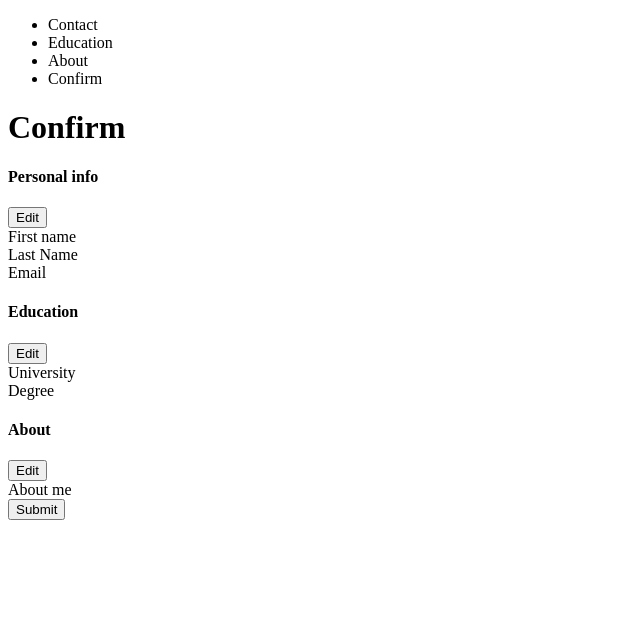
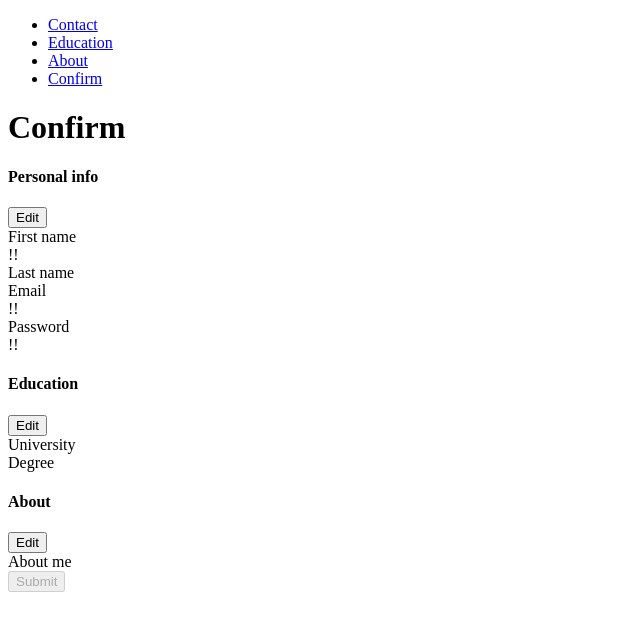
Before and after one commit to Alexandre-st/Functional-Projects, a React (Vite) app in the folder 08-MultiStepForm/multi-step-form/: page /confirm in a window 1280 px wide. Shown: the top 630 px of the page, without its empty margins (0-640 px from the left). Built offline with nearby package versions, Linux system fonts and the light colour scheme.

Commit message:
Add the end of the project

```diff
--- a/08-MultiStepForm/multi-step-form/src/App.jsx
+++ b/08-MultiStepForm/multi-step-form/src/App.jsx
@@ -1,22 +1,30 @@
+import { useRef } from 'react';
 import { BrowserRouter as Router, Route, Routes } from 'react-router-dom';
 import './App.css';
 import About from './components/Steps/About';
 import { Confirm } from './components/Steps/Confirm';
 import Contact from './components/Steps/Contact';
 import Education from './components/Steps/Education';
-import StepIndicator from './components/Steps/StepIndicator';
+import { StepIndicator } from './components/Steps/StepIndicator';
 import { AppProvider } from './contexts/state';
 
 const App = () => {
+  // This is shared ref
+  const buttonRef = useRef();
+
+  const onStepChange = () => {
+    buttonRef.current?.click();
+  };
+
   return (
     <AppProvider>
       <Router>
-        <StepIndicator />
+        <StepIndicator onStepChange={onStepChange} />
         <Routes>
-          <Route path='/' element={<Contact />} />
-          <Route path='/education' element={<Education />} />
-          <Route path='/about' element={<About />} />
-          <Route path='/confirm' element={<Confirm />} />
+          <Route path="/" element={<Contact />} ref={buttonRef} />
+          <Route path="/education" element={<Education />} ref={buttonRef} />
+          <Route path="/about" element={<About />} ref={buttonRef} />
+          <Route path="/confirm" element={<Confirm />} />
         </Routes>
       </Router>
     </AppProvider>
--- a/08-MultiStepForm/multi-step-form/src/components/Forms/Button.jsx
+++ b/08-MultiStepForm/multi-step-form/src/components/Forms/Button.jsx
@@ -1,8 +1,17 @@
-import { forwardRef } from "react";
+import { forwardRef, useImperativeHandle, useRef } from "react";
 
 export const Button = forwardRef(({ children, variant = "primary", ...props }, ref) => {
+  const buttonRef = useRef();
+
+  // useImperativeHandle allows calling the ref target's methods outside its component (e.g. from parent components).
+  useImperativeHandle(ref, () => ({
+    click: () => {
+      buttonRef.current.click();
+    },
+  }));
+
   return (
-    <button className={`btn btn-${variant}`} {...props}>
+    <button className={`btn btn-${variant}`} {...props} ref={buttonRef}>
       {children}
     </button>
   );
--- a/08-MultiStepForm/multi-step-form/src/components/Forms/Form.jsx
+++ b/08-MultiStepForm/multi-step-form/src/components/Forms/Form.jsx
@@ -1,6 +1,17 @@
-export const Form = ({ children, ...props }) => {
+import { useNavigate } from "react-router-dom";
+
+export const Form = ({ children, onSubmit, nextStep, ...props }) => {
+  const navigate = useNavigate();
+
+  // Custom onSubmit callback, handles the navigation to the next step
+  const onSubmitCustom = (evt) => {
+    evt.preventDefault();
+    onSubmit();
+    navigate(nextStep);
+  };
+
   return (
-    <form className="row" {...props} noValidate>
+    <form className="row" onSubmit={onSubmitCustom} {...props} noValidate>
       {children}
     </form>
   );
--- a/08-MultiStepForm/multi-step-form/src/components/Steps/Confirm.jsx
+++ b/08-MultiStepForm/multi-step-form/src/components/Steps/Confirm.jsx
@@ -9,41 +9,70 @@ export const Confirm = () => {
   const submitData = (data) => {
     console.info(data);
     // Submit data to ther server
-  }
+  };
+
+  const formData = [
+    {
+      title: "Personal info",
+      url: "/",
+      items: [
+        { name: "First name", value: state.firstName, required: true },
+        { name: "Last name", value: state.lastName },
+        { name: "Email", value: state.email, required: true },
+        {
+          name: "Password",
+          value: !!state.password ? "*****" : "",
+          required: true,
+        },
+      ],
+    },
+    {
+      title: "Education",
+      url: "/education",
+      items: [
+        { name: "University", value: state.university },
+        { name: "Degree", value: state.degree },
+      ],
+    },
+    {
+      title: "About",
+      url: "/about",
+      items: [{ name: "About me", value: state.about }],
+    },
+  ];
+
+  const disableSubmit = formData.some((section) =>
+    section.items.some((item) => item.required && !item.value)
+  );
 
   return (
     <Form onSubmit={handleSubmit(submitData)}>
       <h1>Confirm</h1>
-      <Section title='Personal info' url='/'>
-        <SectionRow>
-          <div>First name</div>
-          <div>{state.firstName}</div>
-        </SectionRow>
-        <SectionRow>
-          <div>Last Name</div>
-          <div>{state.lastName}</div>
-        </SectionRow>
-        <SectionRow>
-          <div>Email</div>
-          <div>{state.email}</div>
-        </SectionRow>
-      </Section>
-      <Section title='Education' url='/education'>
-        <SectionRow>
-          <div>University</div>
-          <div>{state.university}</div>
-        </SectionRow>
-        <SectionRow>
-          <div>Degree</div>
-          <div>{state.degree}</div>
-        </SectionRow>
-      </Section>
-      <Section title='About' url='about'>
-        <div>About me</div>
-        <div>{state.about}</div>
-      </Section>
+      {formData.map(({ title, url, items }) => (
+        <Section title={title} url={url} key={title}>
+          {/* To making require fields more visible */}
+          {items.map(({ name, value, required }) => {
+             const isMissingValue = required && !value;
+             return (
+              <SectionRow key={name}>
+                <div className={isMissingValue ? "text-warning" : ""}>
+                  {name}
+                </div>
+                <div>
+                  {isMissingValue ? (
+                    <span className="warning-sign">!!</span>
+                  ) : (
+                     value
+                  )}
+                </div>
+              </SectionRow>
+             )
+          })}
+        </Section>
+      )
+      )}
       <div>
-        <Button>Submit</Button>
+        <Button disabled={disableSubmit}>Submit</Button>
       </div>
     </Form>
   );
--- a/08-MultiStepForm/multi-step-form/src/components/Steps/Contact.jsx
+++ b/08-MultiStepForm/multi-step-form/src/components/Steps/Contact.jsx
@@ -1,66 +1,41 @@
+import { forwardRef } from 'react';
 import { useForm } from 'react-hook-form';
-import { useNavigate } from 'react-router';
 import { useAppState } from '../../contexts/state';
 import { Button, Field, Form, Input } from '../Forms';
 
-const Contact = () => {
+// forwadRef can enable receiving ref as a prop
+const Contact = forwardRef((props, ref) => {
   const [state, setState] = useAppState();
-  const { handleSubmit, register, watch, formState: { errors }} = useForm({ defaultValues: state, mode: 'onSubmit' });
-  const watchPassword = watch('password');
-  const navigate = useNavigate();
+  const { handleSubmit, register } = useForm({
+    defaultValues: state,
+    mode: "onSubmit"
+  });
 
   const saveData = (data) => {
     setState({ ...state, ...data });
-    navigate('/education');
   };
 
   return (
-    <Form onSubmit={handleSubmit(saveData)}>
+    <Form onSubmit={handleSubmit(saveData)} nextStep={'/education'}>
       <fieldset>
         <legend>Contact</legend>
-        <Field label="First Name" error={errors?.firstName}>
+        <Field label="First Name">
+          <Input {...register("firstName")} id="first-name" />
+        </Field>
+        <Field label="Last Name">
+          <Input {...register("lastName")} id="last-name"/>
+        </Field>
+        <Field label="Email">
           <Input
-            {...register("firstName", { required: "First name is required" })}
-            id="first-name"
-          />
+            {...register("email")} type="email" id="email" />
         </Field>
-        <Field label="Last Name" error={errors?.lastName}>
-          <Input
-            {...register("lastName", { required: "Last name is required" })}
-            id="last-name"
-          />
+        <Field label="Password">
+          <Input {...register("password")} type="password" id="password" autoComplete="off" />
         </Field>
-        <Field label="Email" error={errors?.email}>
-          <Input
-            {...register("email", { required: "Email is required" })}
-            type="email"
-            id="email"
-          />
-        </Field>
-        <Field label="Password" error={errors?.password}>
-          <Input
-            {...register("password", { required: "Password is required" })}
-            type="password"
-            id="password"
-            autoComplete="off"
-          />
-        </Field>
-        <Field label="Confirm password" error={errors?.confirmPassword}>
-          <Input
-            {...register("confirmPassword", {
-              required: "Confirm the password",
-              validate: (value) =>
-                value === watchPassword || "The passwords do not match",
-            })}
-            type="password"
-            id="password-confirm"
-            autoComplete="off"
-          />
-        </Field>
-        <Button>Next {">"}</Button>
+        <Button ref={ref}>Next {">"}</Button>
       </fieldset>
     </Form>
   );
-};
+});
 
 export default Contact;
--- a/08-MultiStepForm/multi-step-form/src/components/Steps/StepIndicator.jsx
+++ b/08-MultiStepForm/multi-step-form/src/components/Steps/StepIndicator.jsx
@@ -1,42 +1,83 @@
-import { useLocation } from "react-router-dom";
+import { useEffect, useState } from "react";
+import { NavLink, useLocation } from "react-router-dom";
+import { useAppState } from "../../contexts/state";
 
-const StepIndicator = () => {
+export const StepIndicator = ({ onStepChange }) => {
+  const [state] = useAppState();
   const location = useLocation();
+  const [steps, setSteps] = useState([]);
 
-  const getLinkClass = (path) => {
-    return (
-      'nav-link ' + (path === location.pathname ? 'active' : '')
-    );
-  };
+  useEffect(() => {
+    setSteps((steps) => [...steps, location.pathname]);
+  }, [location]);
+
+  const getLinkClass = ({ isActive }) => `nav-link ${isActive ? "active" : undefined}`;
+
+
+  const contactInfoMissing = !state.firstName || !state.email || !state.password;
+
+  const isVisited = (step) => steps.includes(step) && location.pathname !== step;
+
+  const navLinks = [
+    {
+      url: "/",
+      name: "Contact",
+      state: {
+        showWarning: isVisited("/") && contactInfoMissing,
+        showSuccess: isVisited("/") && !contactInfoMissing,
+      },
+    },
+    {
+      url: "/education",
+      name: "Education",
+      state: {
+        showSuccess: isVisited("/education"),
+      },
+    },
+    {
+      url: "/about",
+      name: "About",
+      state: {
+        showSuccess: isVisited("/about"),
+      },
+    },
+    {
+      url: "/confirm",
+      name: "Confirm",
+      state: {},
+    },
+  ];
 
   return (
     <nav className="stepIndicator">
       <div>
         <ul>
-          <li>
-            <span className={getLinkClass('/')}>
-              Contact
-            </span>
-          </li>
-          <li>
-            <span className={getLinkClass('/education')}>
-              Education
-            </span>
-          </li>
-          <li>
-            <span className={getLinkClass('/about')}>
-            About
-          </span>
-          </li>
-          <li>
-            <span className={getLinkClass('/confirm')}>
-              Confirm
-            </span>
-          </li>
+          {navLinks.map(({ url, name, state }) => {
+            return (
+              <li key={url}>
+                <StepState showWarning={state.showWarning} showSuccess={state.showSuccess} />
+                <NavLink end to={url} className={getLinkClass} onClick={onStepChange}>{name}</NavLink>
+              </li>
+            )
+          })}
         </ul>
       </div>
     </nav>
   );
 };
 
-export default StepIndicator;
+const StepState = ({ showWarning, showSuccess }) => {
+  if (showWarning) {
+    return <span className='warning-sign'>!!</span>
+  } else if (showSuccess) {
+    return (
+    <div className="checkmark">
+      <div className="circle"></div>
+      <div className="stem"></div>
+      <div className="tick"></div>
+    </div>
+    );
+  } else {
+    return null;
+  }
+};
```
